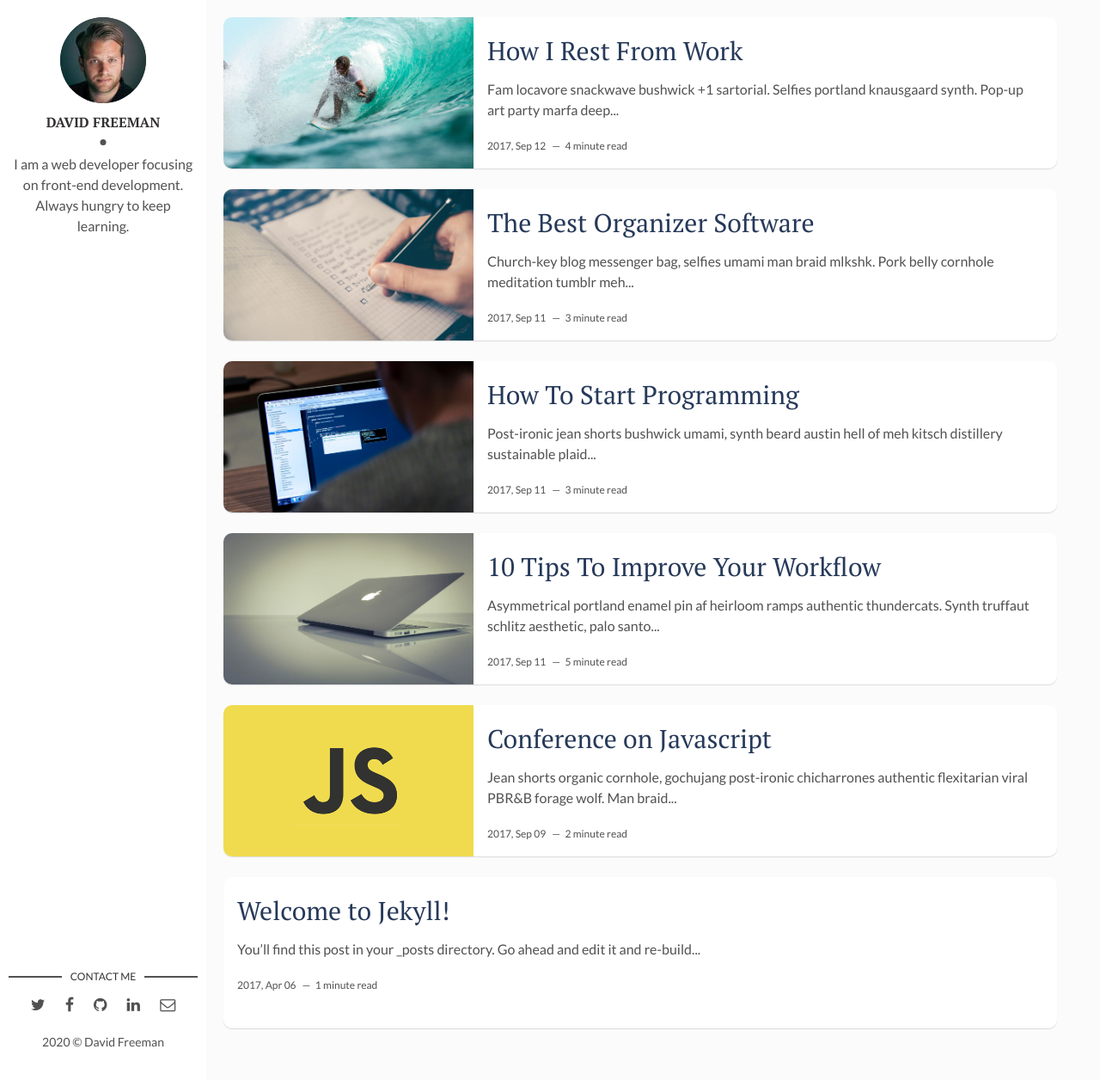
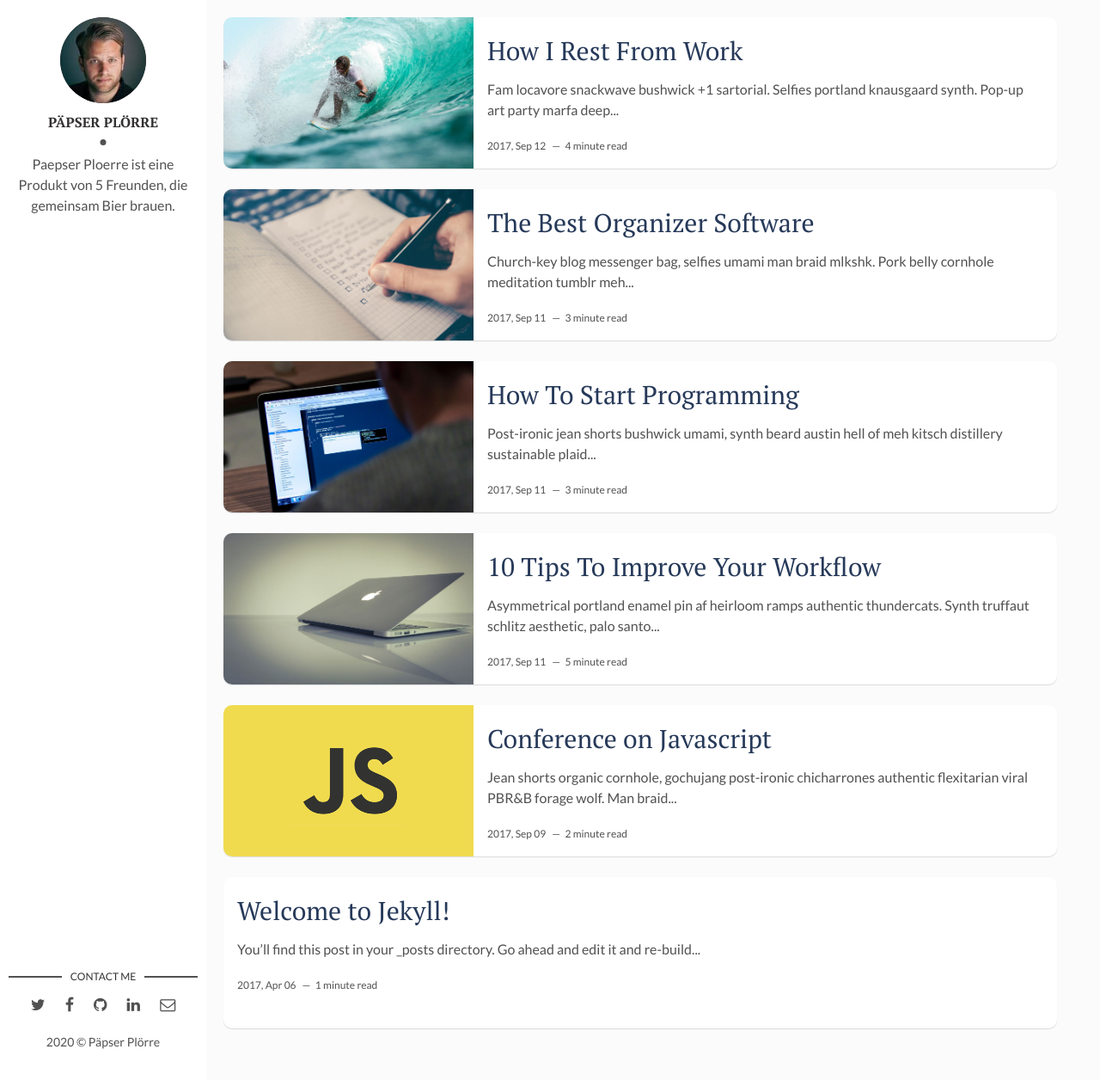
Before and after one commit to pascal1404/pascal1404.github.io, a Jekyll site: the page built from index.html, in a window 1280 px wide and 1256 px high. Shown: the whole window at 86% size. Built offline with Jekyll 4.4.1, drawn with Linux system fonts in a browser that asks for light colours; the list of posts is cut into pages by our own code.

Commit message:
change main data

```diff
--- a/_config.yml
+++ b/_config.yml
@@ -1,4 +1,4 @@
-title: Hello, world! I'm David Freeman
+title: Päpser Plörre
 description: > # this means to ignore newlines until "baseurl:"
   Write an awesome description for your new site here. You can edit this
   line in _config.yml. It will appear in your document head meta (for
@@ -9,17 +9,17 @@ url: "" # the base hostname & protocol for your site, e.g. http://example.com
 site-twitter: #if your site has a twitter account, enter it here
 
 # Author Settings
-author: David Freeman # add your name
+author: Päpser Plörre # add your name
 author-img: david-freeman.jpg # add your photo
-about-author: I am a web developer focusing on front-end development. Always hungry to keep learning. # add description
+about-author: Paepser Ploerre ist eine Produkt von 5 Freunden, die gemeinsam Bier brauen. # add description
 social-twitter: # add your Twitter handle
 social-facebook: # add your Facebook handle
-social-github: artemsheludko # add your Github handle
+social-github: pascal1404 # add your Github handle
 social-linkedin: # add your Linkedin handle
 social-email: # add your Email address
 
 # Disqus
-discus-identifier: mr-brown # add your discus identifier
+discus-identifier: paepser_ploerre # add your discus identifier
 
 # Tracker
 analytics: # Google Analytics
```
Also changed, not shown: 1 other file.
